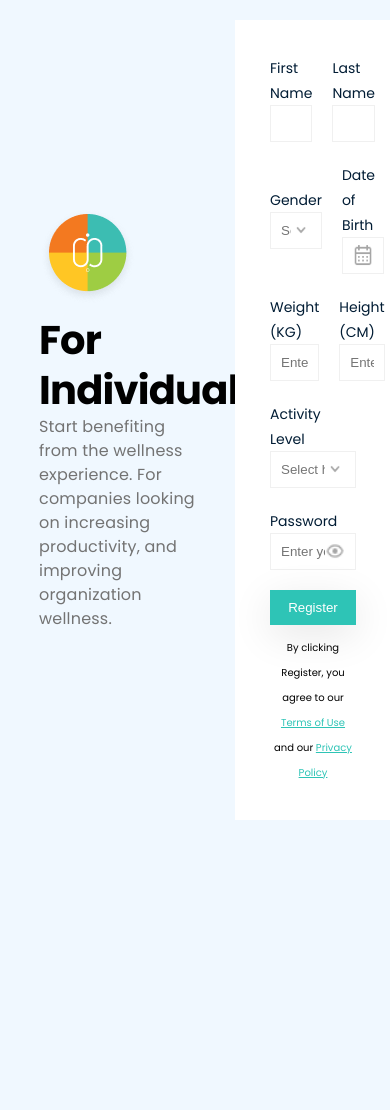
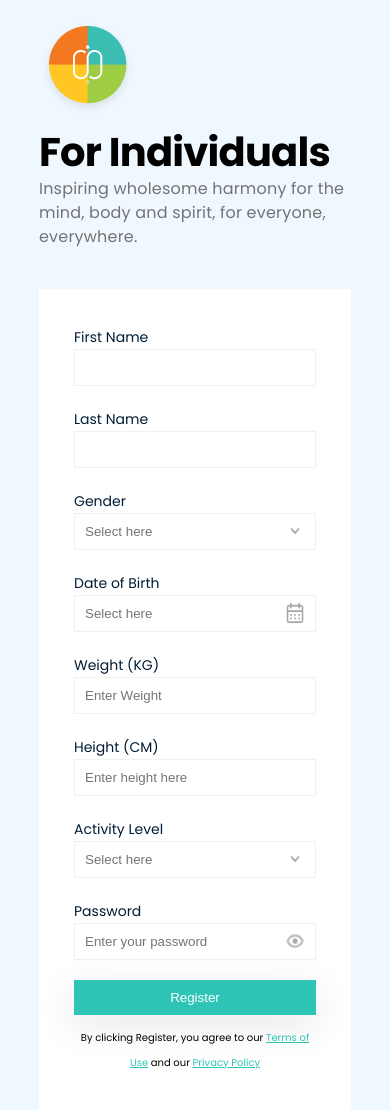
Before and after one commit to Chukwuderah/AltSchool-Excercises, a plain HTML site: page assignment-6/Excercise-4.html in a window 390 px wide. Before the commit the page ends 844 px from the top, so only its background shows below. Drawn offline with Linux system fonts and the light colour scheme; a web font is replaced by a local one.

Commit message:
completed assignment 6

```diff
--- a/assignment-6/Excercise-4.css
+++ b/assignment-6/Excercise-4.css
@@ -61,10 +61,13 @@ div#rightItem {
 div.row {
   display: flex;
   flex-direction: row;
-  align-items: center;
   justify-content: space-between;
   gap: 20px;
   margin-bottom: 20px;
+}
+
+div.left, div.right {
+    flex-grow: 1;
 }
 
 label {
@@ -79,7 +82,7 @@ input {
   width: 100%;
   outline: none;
   border: 1px solid #f0f0f0;
-  padding: 10px 0;
+  padding: 10px 0;;
 }
 
 form img {
@@ -129,3 +132,44 @@ form p {
 form p a {
     color: #2ec4b6;
 }
+
+@media (max-width: 830px) and (min-width: 481px) {
+    div#flex-container {
+        flex-direction: column;
+    }
+
+    div#leftItem {
+        width: 100%;
+      }
+
+      div#rightItem {
+        width: 100%;
+      }
+}
+
+@media (max-width: 480px) {
+    div#flex-container {
+        flex-direction: column;
+    }
+
+    div#leftItem {
+        width: 100%;
+      }
+
+      div#rightItem {
+        width: 100%;
+      }
+
+      div.row {
+        display: flex;
+        flex-direction: column;
+      }
+
+      p.big {
+        display: none;
+      }
+
+      p.mobile {
+        display: block;
+      }
+}
```
